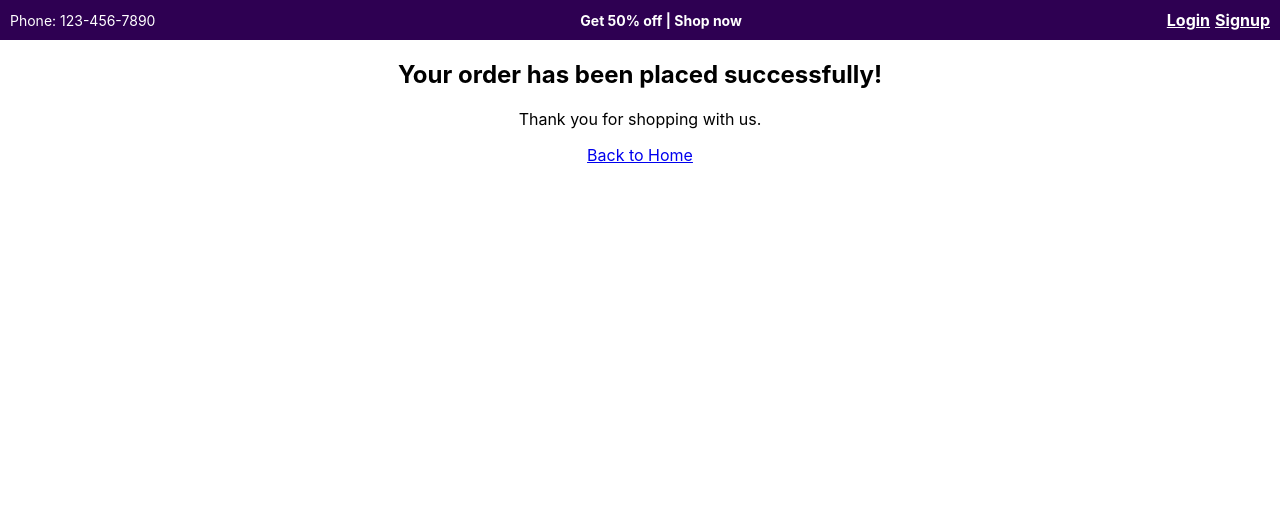
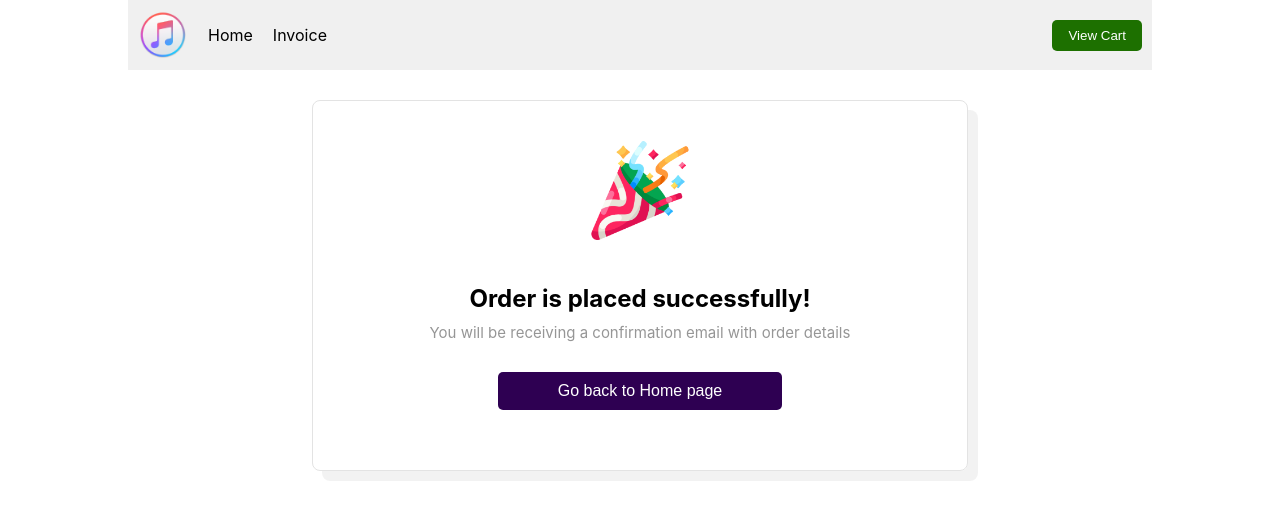
Before and after one commit to AkashSri28/Musicart-Frontend, a React (Create React App) app in the folder client/: page /order-success in a window 1280 px wide. Shown: the top 520 px of the page. Built offline with nearby package versions, Linux system fonts and the light colour scheme.

Commit message:
order success page added

```diff
--- a/client/src/components/ProductListing.jsx
+++ b/client/src/components/ProductListing.jsx
@@ -30,7 +30,7 @@ const ProductListing = () => {
 
   const navigate = useNavigate();
   const {isLoggedIn, user, logout} = useAuth();
-  const { cartItems, addToCart } = useCart();
+  const { fetchCartItems, addToCart } = useCart();
 
   const [viewMode, setViewMode] = useState('grid');
 
@@ -51,7 +51,6 @@ const ProductListing = () => {
           if (response.status === 200) {
             setProducts(response.data);
             setFilteredProducts(response.data);
-            console.log(response.data);
           } else {
             console.error('Failed to fetch products');
           }
@@ -60,6 +59,7 @@ const ProductListing = () => {
         }
       };
 
+      fetchCartItems();
       fetchProducts();
   }, []);
 
--- a/client/src/context/cartContext.js
+++ b/client/src/context/cartContext.js
@@ -95,7 +95,7 @@ export const CartProvider = ({ children }) => {
 
 
   return (
-    <CartContext.Provider value={{ cartItems, addToCart, totalProductCount, updateCartItemQuantity, cartTotal }}>
+    <CartContext.Provider value={{ cartItems, addToCart, totalProductCount, updateCartItemQuantity, cartTotal, fetchCartItems }}>
       {children}
     </CartContext.Provider>
   );
--- a/client/src/pages/Checkout.jsx
+++ b/client/src/pages/Checkout.jsx
@@ -56,7 +56,7 @@ function Checkout() {
             // Check if the request was successful
             if (response.status === 201) {
                 // Redirect to the success page
-                console.log(response.data)
+
                 navigate('/order-success');
             } else {
                 console.error('Failed to save invoice data');
--- a/client/src/pages/OrderSuccess.jsx
+++ b/client/src/pages/OrderSuccess.jsx
@@ -1,18 +1,25 @@
 // OrderSuccess.js
 import React from 'react';
-import TopBar from '../components/TopBar';
 import { Link } from 'react-router-dom';
+import HorizontalBar from '../components/HorizontalBar';
+import '../styles/OrderSuccess.css'; // Import the CSS file
+import { useNavigate } from 'react-router-dom';
 
 function OrderSuccess() {
+    const navigate = useNavigate();
     return (
-        <div>
-            <TopBar />
+        <>
             <div className="content-wrapper">
-                <h2>Your order has been placed successfully!</h2>
-                <p>Thank you for shopping with us.</p>
-                <Link to="/">Back to Home</Link>
+                <HorizontalBar />
+                <div className="order-success-container">
+                    <img src="confetti.png" alt="Order Success Image" className="success-image" />
+                    <h2>Order is placed successfully!</h2>
+                    <p>You  will be receiving a confirmation email with order details</p>
+                    <button className="home-button" onClick={() => navigate('/')}>Go back to Home page</button>
+                </div>
             </div>
-        </div>
+
+        </>
     );
 }
 
--- /dev/null
+++ b/client/src/styles/OrderSuccess.css
@@ -0,0 +1,36 @@
+.order-success-container {
+    border: 1px solid #E3E3E3; /* Add border */
+    border-radius: 8px; /* Optional: Add border radius for rounded corners */
+    padding: 20px; /* Add padding for content */
+    box-shadow: 10px 10px rgba(0, 0, 0, 0.05); /* Add shadow */
+    width: 60%;
+    margin: 30px auto;
+}
+
+.success-image {
+    width: 100px; /* Set image width */
+    margin-bottom: 20px; /* Add margin below image */
+    margin-top: 20px;
+}
+
+.order-success-container h2 {
+    margin-bottom: 10px; /* Optional: Adjust margin for heading */
+}
+
+.order-success-container p {
+    font-size: 15px;
+    color: #969696;
+    margin-bottom: 30px; /* Optional: Adjust margin for paragraph */
+}
+
+.home-button {
+    background-color: #2E0052;
+    border: none;
+    color: white;
+    padding: 10px 60px;
+    font-size: 16px;
+    cursor: pointer;
+    border-radius: 5px;
+    transition: background-color 0.3s ease;
+    margin-bottom: 40px;
+}
```
Also changed, not shown: client/public/confetti.png (added).
